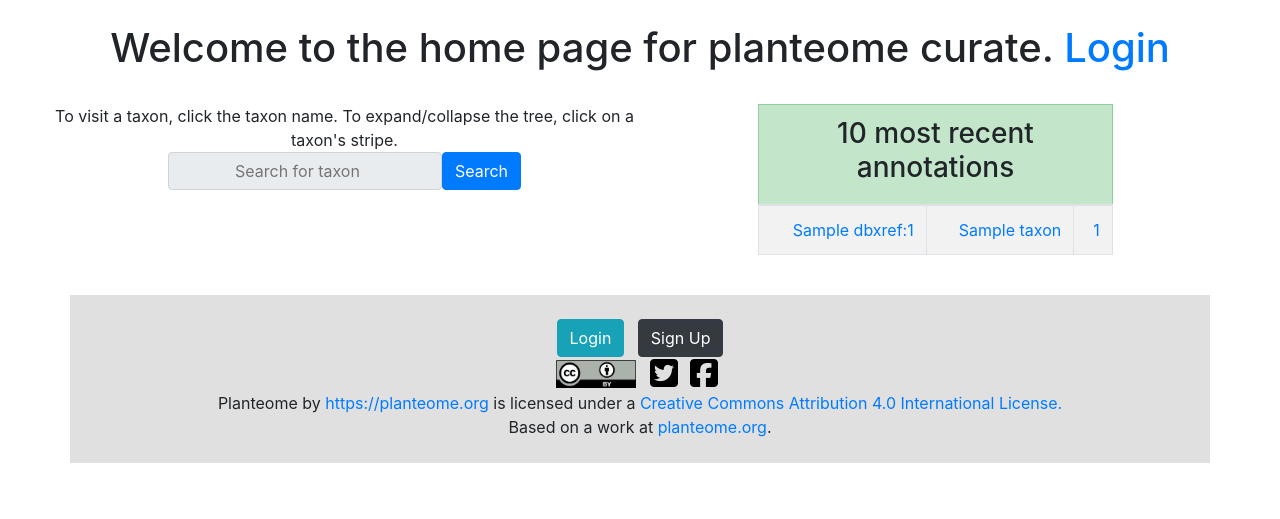
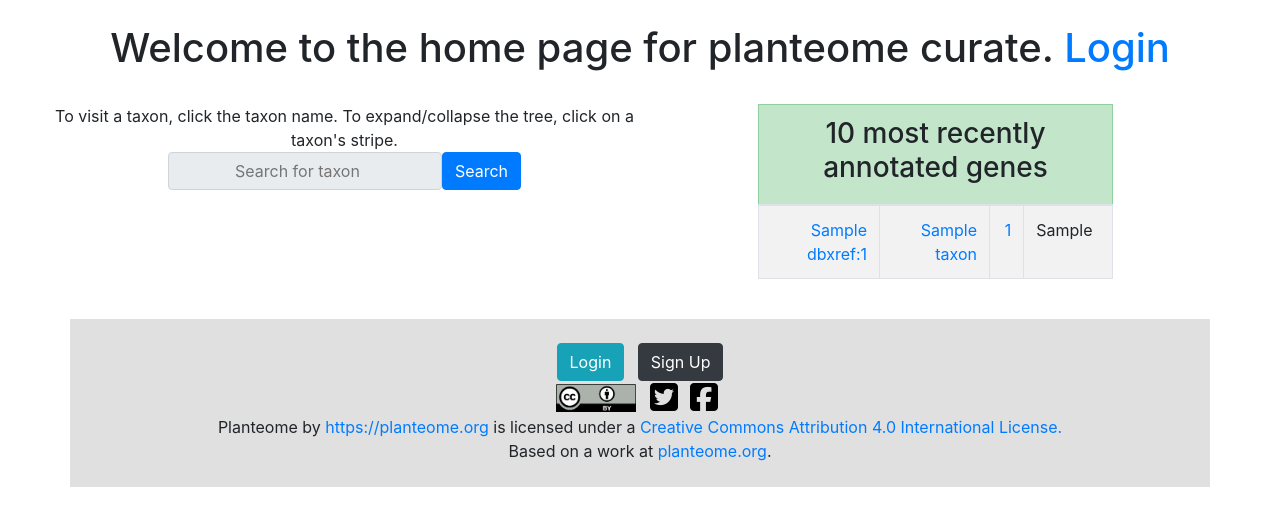
Before and after one commit to Planteome/django_curate, a Django app: page / in a window 1280 px wide. Shown: the part 153-672 px from the top of the page. Run offline with Django 3.2, Linux system fonts and the light colour scheme; tables that the repository leaves empty hold one stand-in row (values such as "Sample post"); parts of the project's set-up code (start-up, migrations or seed data) failed here and were passed over; some libraries are stand-ins or nearby versions.

Commit message:
Change "recent annotations" to "annotated genes" and add synonyms to table. Closes #5

```diff
--- a/curate/views.py
+++ b/curate/views.py
@@ -32,6 +32,21 @@ class HomeView(TemplateView):
         # add the annotated field to the json results
         taxonsJS = json.dumps(list(taxons), cls=DjangoJSONEncoder)
         context['taxonsJS'] = taxonsJS
-        annotation_list = Annotation.objects.all().order_by('-id')[:10:1]
-        context['latest_annotations'] = annotation_list
+        # Get the 10 latest unique genes that have annotations
+        # First get the last 100, hopefully there are 10 unique genes in there
+        # If using postgres, could just use a "distinct(db_obj_id)" to the 1st query
+        # Since using mysql, have to manually find the 10 unique genes and do another query
+        annotation_list = Annotation.objects.all().order_by('-id')[:100:1]
+        annot_dict = {}
+        for annotation in annotation_list:
+            if annotation.db_obj_id not in annot_dict:
+                annot_dict[annotation.db_obj_id] = annotation.pk
+            else:
+                annot_dict[annotation.db_obj_id] = max(annotation.pk, annot_dict[annotation.db_obj_id])
+            # only get 10 of them
+            if len(annot_dict) is 10:
+                break
+        # now get the actual last 10 annotated genes
+        annotation_10_list = Annotation.objects.filter(pk__in=list(annot_dict.values())).order_by('-id')
+        context['latest_annotations'] = annotation_10_list
         return context
--- a/templates/latest_genes_display/latest_genes_display.html
+++ b/templates/latest_genes_display/latest_genes_display.html
@@ -2,8 +2,8 @@
 <table class="table table-striped table-hover table-bordered">
 <thead>
 <tr class="table-success">
-    <th colspan="3" class="text-center">
-            <h3>10 most recent annotations</h3>
+    <th colspan="4" class="text-center">
+            <h3>10 most recently annotated genes</h3>
     </th>
 </tr>
 </thead>
@@ -19,6 +19,9 @@
         <td>
             <a href="https://browser.planteome.org/amigo/term/{{ annotation.ontology_id }}">{{ annotation.ontology_id }}</a>
         </td>
+        <td style="text-align: left">
+            {{ annotation.db_obj_synonym|truncatechars:12 }}
+        </td>
     </tr>
 {% endfor %}
 </tbody>
```
